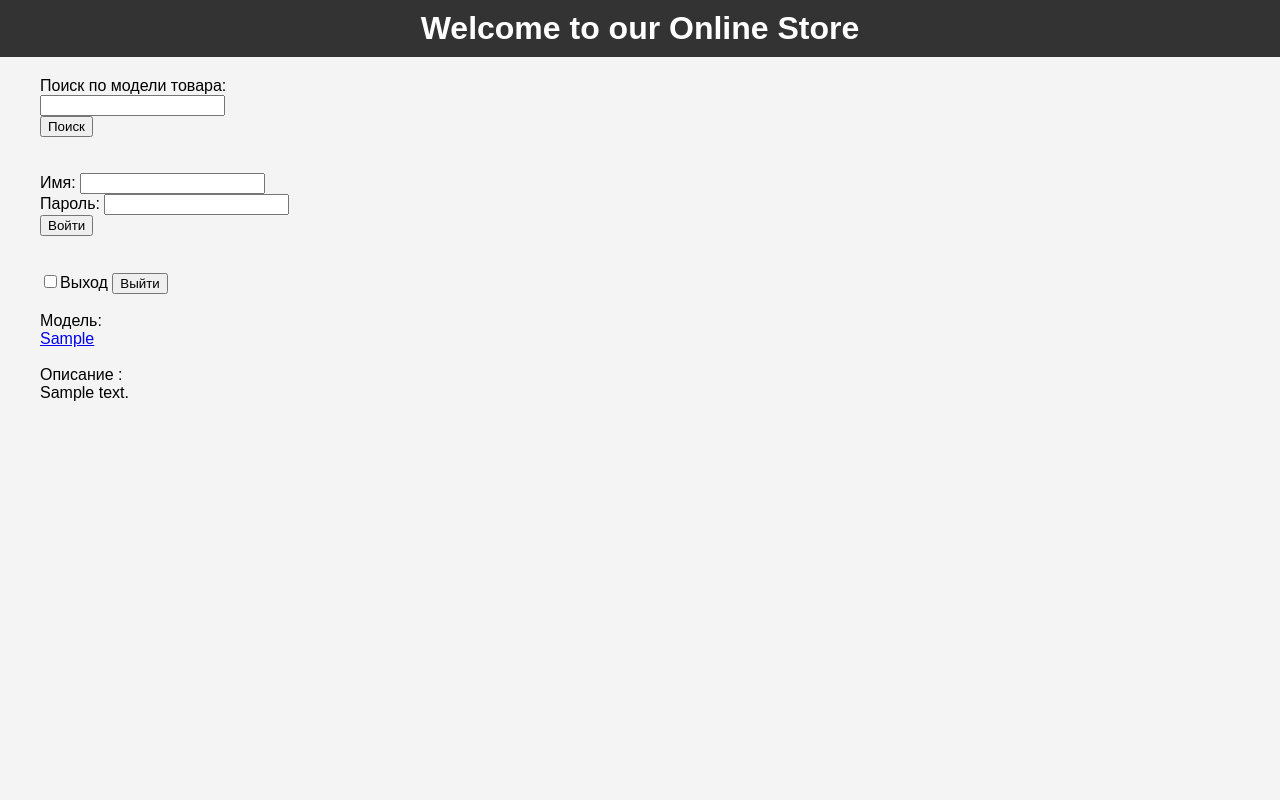
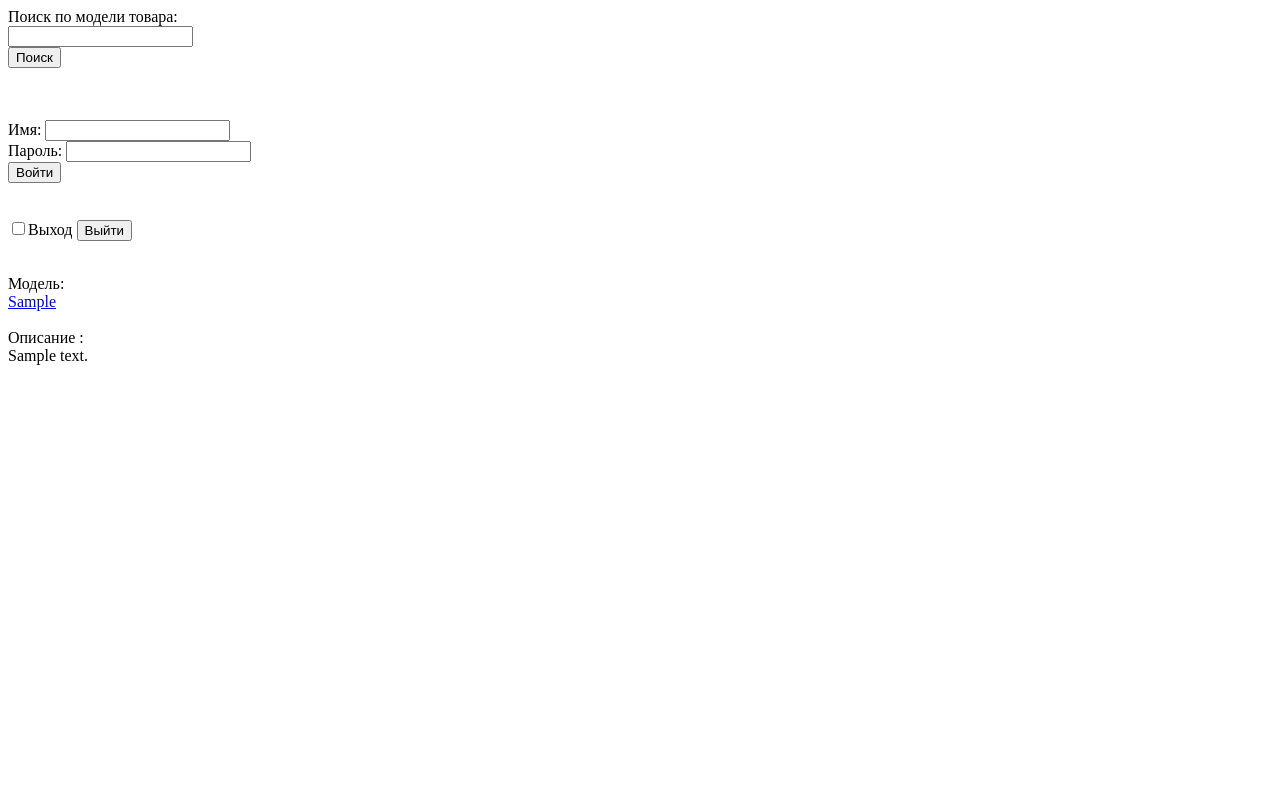
Before and after one commit to aleksOtryshko/Online-store-with-html-and-css, a PHP site: page / in a window 1280 px wide. Run offline with PHP 8.4, Linux system fonts and the light colour scheme; tables that the repository leaves empty hold one stand-in row (values such as "Sample post").

Commit message:
Update index.php

```diff
--- a/index.php
+++ b/index.php
@@ -1,80 +1,35 @@
-<!DOCTYPE html>
-<html lang="en">
-<head>
-<meta charset="UTF-8">
-<meta name="viewport" content="width=device-width, initial-scale=1.0">
-<title>Online Store</title>
-<style>
-    body {
-        font-family: Arial, sans-serif;
-        margin: 0;
-        padding: 0;
-        background-color: #f4f4f4;
-    }
-
-    .container {
-        max-width: 1200px;
-        margin: 0 auto;
-        padding: 20px;
-    }
-
-    header {
-        background-color: #333;
-        color: #fff;
-        padding: 10px;
-        text-align: center;
-    }
-
-    h1 {
-        margin: 0;
-    }
-
-    .product {
-        background-color: #fff;
-        padding: 20px;
-        margin-bottom: 20px;
-        border-radius: 5px;
-    }
-
-    .product img {
-        max-width: 100%;
-        height: auto;
-        border-radius: 5px;
-    }
-
-    .product h2 {
-        margin-top: 0;
-    }
-</style>
-</head>
-<body>
-    <header>
-        <h1>Welcome to our Online Store</h1>
-    </header>
-    <div class="container">
-        <!-- Products will be displayed here -->
-        <?php
+<?php
 session_start();
 require_once 'mysql.php';
 
 // Обработка аутентификации
 if(isset($_POST['login']) && isset($_POST['password'])) {
-    $login = mysqli_real_escape_string($link, trim($_POST['login']));
-    $password = mysqli_real_escape_string($link, trim($_POST['password']));
+    $login = trim($_POST['login']);
+    $password = trim($_POST['password']);
 
-    $sql = mysqli_query($link, "SELECT * FROM `customer` WHERE `login` = '{$login}' AND `password` = '{$password}' ");
-    if(mysqli_num_rows($sql) == 1) {
-        $rows_sql = mysqli_fetch_assoc($sql);
-        $_SESSION['id'] = $rows_sql['id_customer'];
-        echo "Вы авторизованы.";
+    // Подготовленный запрос для проверки логина
+    $stmt = mysqli_prepare($link, "SELECT * FROM `customer` WHERE `login` = ?");
+    mysqli_stmt_bind_param($stmt, 's', $login);
+    mysqli_stmt_execute($stmt);
+    $result = mysqli_stmt_get_result($stmt);
+
+    if(mysqli_num_rows($result) == 1) {
+        $rows_sql = mysqli_fetch_assoc($result);
+        if (password_verify($password, $rows_sql['password'])) {
+            $_SESSION['id'] = $rows_sql['id_customer'];
+            echo "Вы авторизованы.";
+        } else {
+            echo "Неправильный логин или пароль";
+        }
     } else {
         echo "Неправильный логин или пароль";
     }
+    mysqli_stmt_close($stmt);
 }
 
 // Обработка выхода
 if(isset($_POST['log_out'])) {
-    unset($_SESSION['id']);
+    session_destroy();
     echo "Вы вышли из системы.";
 }
 
@@ -106,18 +61,15 @@ while($rows_all_product = mysqli_fetch_assoc($result_all_product)) {
     echo "<div>";
     echo "<br />";
     echo "Модель: <br />";
-    echo "<a href='article_product.php?id_product={$rows_all_product['id_product']}'>".htmlspecialchars($rows_all_product['model'])."</a>" ;
+    echo "<a href='article_product.php?id_product={$rows_all_product['id_product']}'>" . htmlspecialchars($rows_all_product['model']) . "</a>" ;
     echo "<br />";
     echo "<br />";
     echo "Описание : <br />";
-    $descripton = htmlspecialchars($rows_all_product['description']);
-    echo $descripton;
+    $description = htmlspecialchars($rows_all_product['description']);
+    echo $description;
     echo "<br />";
     echo "</div>";
     echo "<br />";
     echo "<br />";
 }
 ?>
-    </div>
-</body>
-</html>
```
